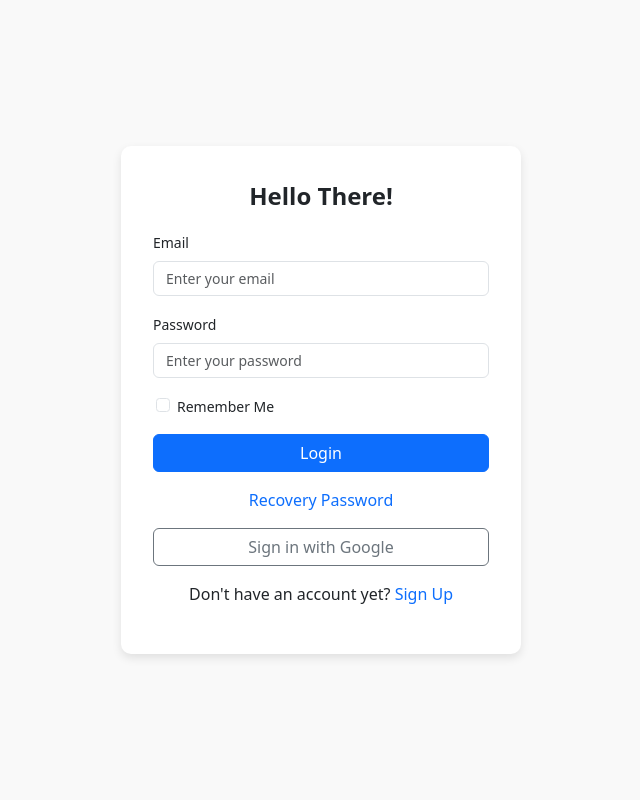
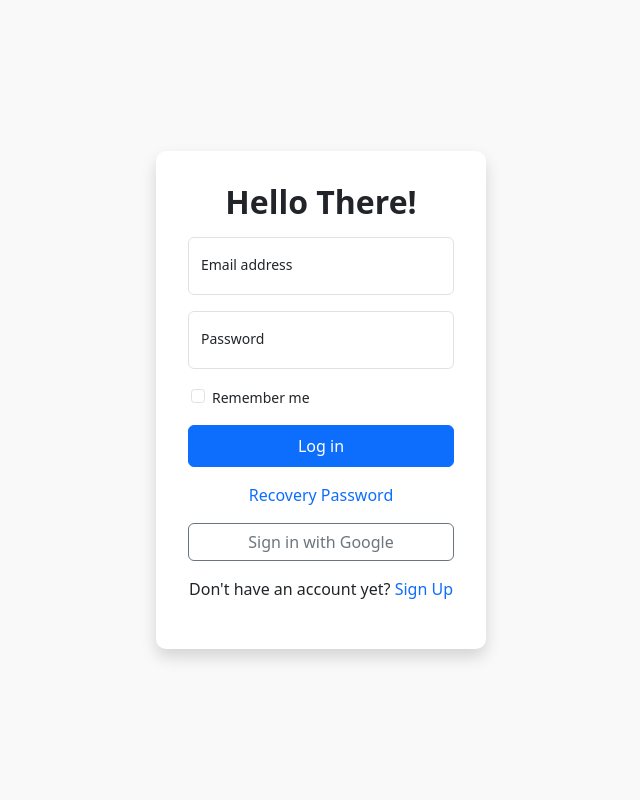
Before and after one commit to chen-gloria/leftover-to-recipe, a Symfony app: template leftover/templates/login/login.html.twig in a window 1280 px wide. Shown: the whole page, without its empty margins (307-947 px from the left). Run offline with Twig, Linux system fonts and the light colour scheme; the template is opened without the code that fills it, so the values that code supplies are empty; some libraries are stand-ins or nearby versions.

Commit message:
Login page

```diff
--- a/leftover/public/css/main.css
+++ b/leftover/public/css/main.css
@@ -1,9 +1,15 @@
 /*******************************
  ****** System font size *******
  *******************************/
+
+html {
+    height: 100%;
+}
+
 body {
-    background-color: rgba(250, 250, 250, 0.631);
-    min-width: 350px !important;
+    background-color: #f9f9f9;
+    min-width: 330px;
+    height: 100%;
 }
 
 h1 {
@@ -12,7 +18,7 @@ h1 {
 
 h2 {
     font-size: 28px !important;
-    color: #6c757d !important /* text-muted class in Bootstrap */
+    color: #6c757d !important/* text-muted class in Bootstrap */
 }
 
 h3 {
@@ -35,8 +41,28 @@ label {
     font-size: 14px !important;
 }
 
+.form-signin {
+    max-width: 330px;
+    padding: 1rem;
+}
+
+.login-header {
+    font-size: 1.5rem;
+    font-weight: bold;
+    text-align: center;
+    margin-bottom: 1rem;
+}
+
+.login-box {
+    background: white;
+    padding: 2rem;
+    border-radius: 10px;
+    width: 100%;
+}
+
 .selected {
-    box-shadow: 0 0 10px 0 rgba(39, 153, 245, 0.8) !important; /* Blue shadow effect */
+    box-shadow: 0 0 10px 0 rgba(39, 153, 245, 0.8) !important;
+    /* Blue shadow effect */
 }
 
 .stars {
@@ -57,7 +83,7 @@ label {
     content: '★';
 }
 
-.stars-radio.checked + label {
+.stars-radio.checked+label {
     color: gold;
 }
 
--- a/leftover/src/Controller/LoginController.php
+++ b/leftover/src/Controller/LoginController.php
@@ -11,7 +11,7 @@ use Throwable;
 
 class LoginController extends AbstractController
 {
-    #[Route('/login', name: 'login', methods: ['GET'])]
+    #[Route('/', name: 'login', methods: ['GET'])]
     public function login(): Response
     {
         return $this->render('login/login.html.twig', [
--- a/leftover/src/Controller/RecipeController.php
+++ b/leftover/src/Controller/RecipeController.php
@@ -18,7 +18,7 @@ class RecipeController extends AbstractController
     )
     {}
 
-    #[Route('/', name: 'basic_info', methods: ['GET'])]
+    #[Route('/info', name: 'basic_info', methods: ['GET'])]
     public function home(): Response
     {
         // Dummy data
--- a/leftover/templates/base.html.twig
+++ b/leftover/templates/base.html.twig
@@ -15,7 +15,7 @@
         {% endblock %}
     </head>
 
-    <body>
+    <body class={% block body_class %}""{% endblock %}>
         {% block head_navbar %}
             {{ include('_include/head_navbar.html.twig') }}
         {% endblock %}
--- a/leftover/templates/login/login.html.twig
+++ b/leftover/templates/login/login.html.twig
@@ -2,69 +2,45 @@
 
 {% block title %}Leftover to Recipe - Login Page{% endblock %}
 
-{% block stylesheets %}
-    {{ parent() }}
-    <style>
-        body {
-            background-color: #f9f9f9;
-            display: flex;
-            justify-content: center;
-            align-items: center;
-            height: 100vh;
-            margin: 0;
-        }
-        .login-box {
-            background: white;
-            padding: 2rem;
-            border-radius: 10px;
-            box-shadow: 0 4px 10px rgba(0, 0, 0, 0.1);
-            max-width: 400px;
-            width: 100%;
-        }
-        .login-header {
-            font-size: 1.5rem;
-            font-weight: bold;
-            text-align: center;
-            margin-bottom: 1rem;
-        }
-    </style>
-{% endblock %}
-
 {% block head_navbar %}{% endblock %}
 
+{% block body_class %}"d-flex align-items-center"{% endblock %}
+
 {% block body %}
-    <div class="login-box">
-        <div class="login-header">
-            Hello There!
-        </div>
+    <div class="form-signin w-100 m-auto shadow login-box">
         <form>
-            <div class="mb-3">
-                <label for="email" class="form-label">Email</label>
-                <input type="email" class="form-control" id="email" placeholder="Enter your email">
+            {# <img class="mb-4" src="../assets/brand/bootstrap-logo.svg" alt="" width="72" height="57"> #}
+            <h1 class="login-header">Hello There!</h1>
+
+            <div class="form-floating mb-3">
+                <input type="email" class="form-control" id="floatingInput" placeholder="name@example.com">
+                <label for="floatingInput">Email address</label>
             </div>
-            <div class="mb-3">
-                <label for="password" class="form-label">Password</label>
-                <input type="password" class="form-control" id="password" placeholder="Enter your password">
+            <div class="form-floating mb-3">
+                <input type="password" class="form-control" id="floatingPassword" placeholder="Password">
+                <label for="floatingPassword">Password</label>
             </div>
-            <div class="form-check mb-3">
-                <input type="checkbox" class="form-check-input" id="rememberMe">
-                <label class="form-check-label" for="rememberMe">Remember Me</label>
+
+            <div class="form-check text-start mb-3">
+                <input class="form-check-input" type="checkbox" value="remember-me" id="flexCheckDefault">
+                <label class="form-check-label" for="flexCheckDefault">
+                    Remember me
+                </label>
             </div>
-            <button type="submit" class="btn btn-primary w-100">
-                Login
-            </button>
+            <button class="btn btn-primary w-100 py-2" type="submit">Log in</button>
             <div class="text-center my-3">
                 <a href="#" class="text-decoration-none">Recovery Password</a>
             </div>
             <button type="button" class="btn btn-outline-secondary w-100">
                 Sign in with Google
             </button>
-        </form>
-        <div class="text-center mt-3">
+
+            <div class="text-center mt-3">
             <p>
                 Don't have an account yet? <a href="#" class="text-decoration-none">Sign Up</a>
             </p>
         </div>
+        </form>
     </div>
 {% endblock %}
 
```
